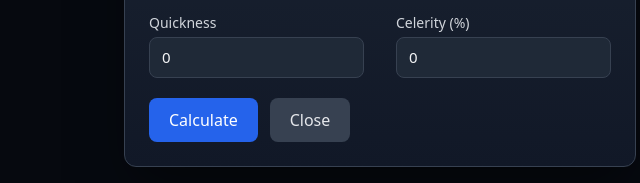
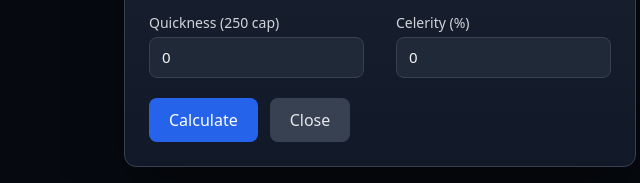
Before and after one commit to nfarrell87/boss-tracker, a website: page site/index.html in a window 1280 px wide. Both pictures are taken after a click on the button "Swing Speed Calculator". Shown: the part 463-646 px from the top of the page, 260-900 px from the left. Drawn offline with nearby package versions, Linux system fonts and the light colour scheme; no server answers.

```diff
--- a/site/index.html
+++ b/site/index.html
@@ -155,7 +155,7 @@
               <input id="offhand-speed" type="number" placeholder="Leave blank for 1H" step="0.1" class="swing-input" />
             </div>
             <div>
-              <label for="quickness" class="block text-sm font-medium text-gray-300 mb-1">Quickness</label>
+              <label for="quickness" class="block text-sm font-medium text-gray-300 mb-1">Quickness (250 cap)</label>
               <input id="quickness" type="number" value="0" step="1" class="swing-input" />
             </div>
           </div>
```
